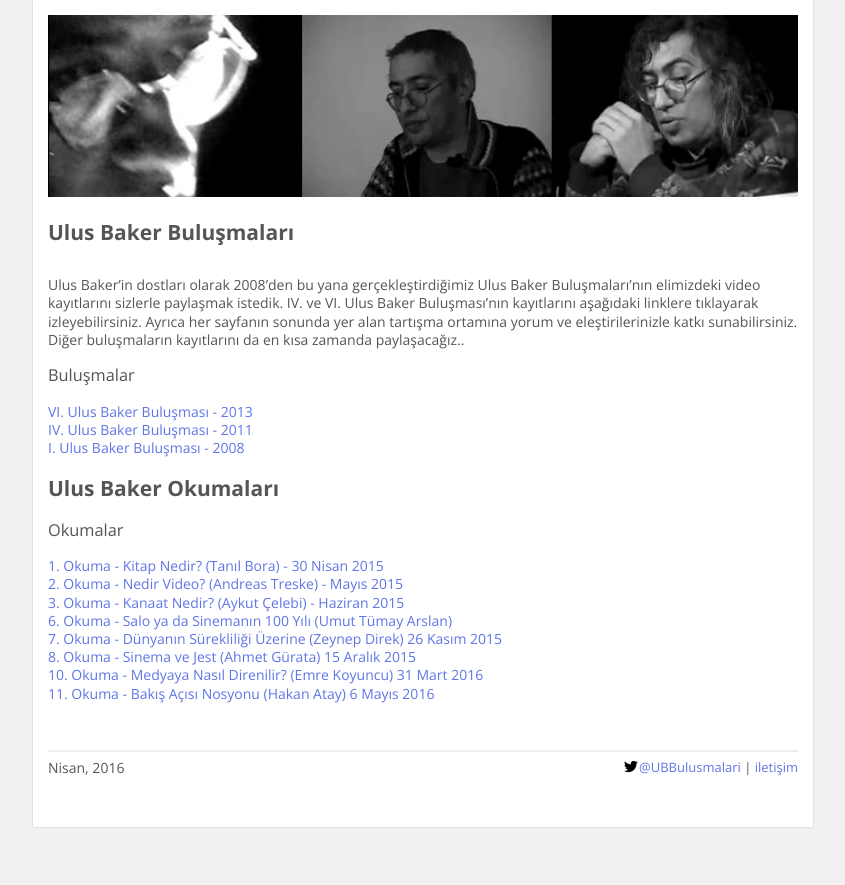
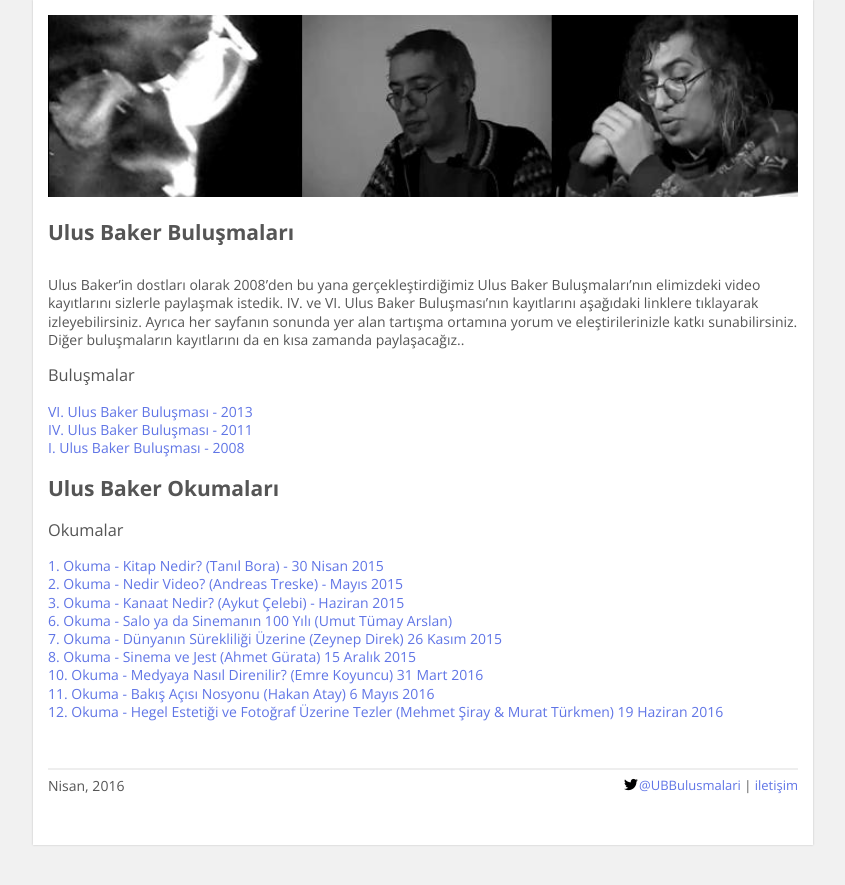
Before and after one commit to ulusbakerbulusmalari/ulusbakerbulusmalari.com, a Jekyll site: the page built from index.html, in a window 1280 px wide. Shown: the top 885 px of the page, without its empty margins (217-1062 px from the left). Built offline with Jekyll 4.4.1, drawn with Linux system fonts in a browser that asks for light colours; nearby versions of some CDN libraries; Markdown is read by kramdown in place of the engine named in the settings.

Commit message:
Update index.html

```diff
--- a/index.html
+++ b/index.html
@@ -47,6 +47,9 @@ layout: default
 <div>
   <a href="okumalar/okuma11.html">11. Okuma - Bakış Açısı Nosyonu (Hakan Atay) 6 Mayıs 2016</a>
 </div>
+<div>
+  <a href="okumalar/okuma12.html">12. Okuma - Hegel Estetiği ve Fotoğraf Üzerine Tezler (Mehmet Şiray & Murat Türkmen) 19 Haziran 2016</a>
+</div>
 
 <div id="footer">
   <hr>
```
